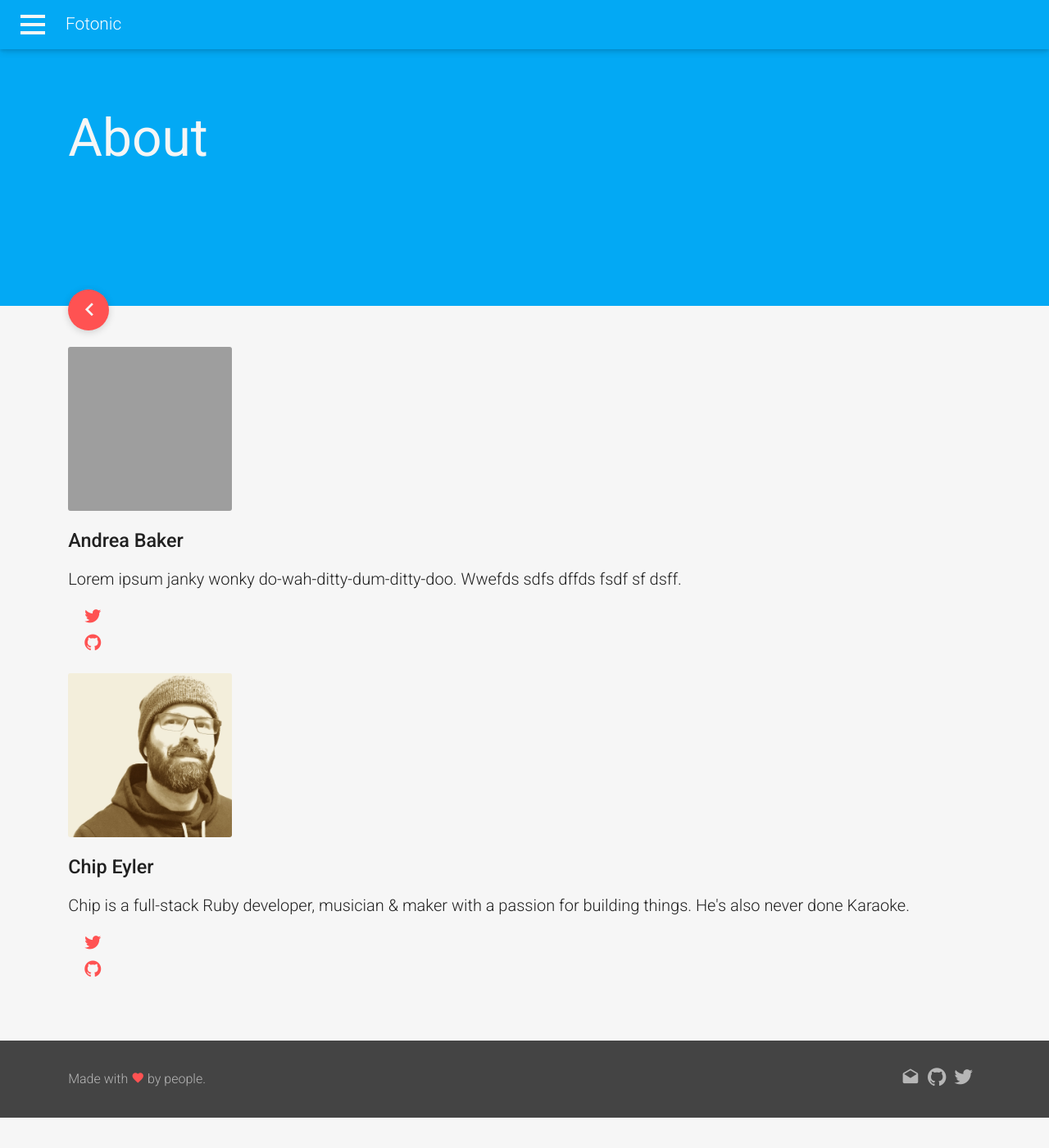
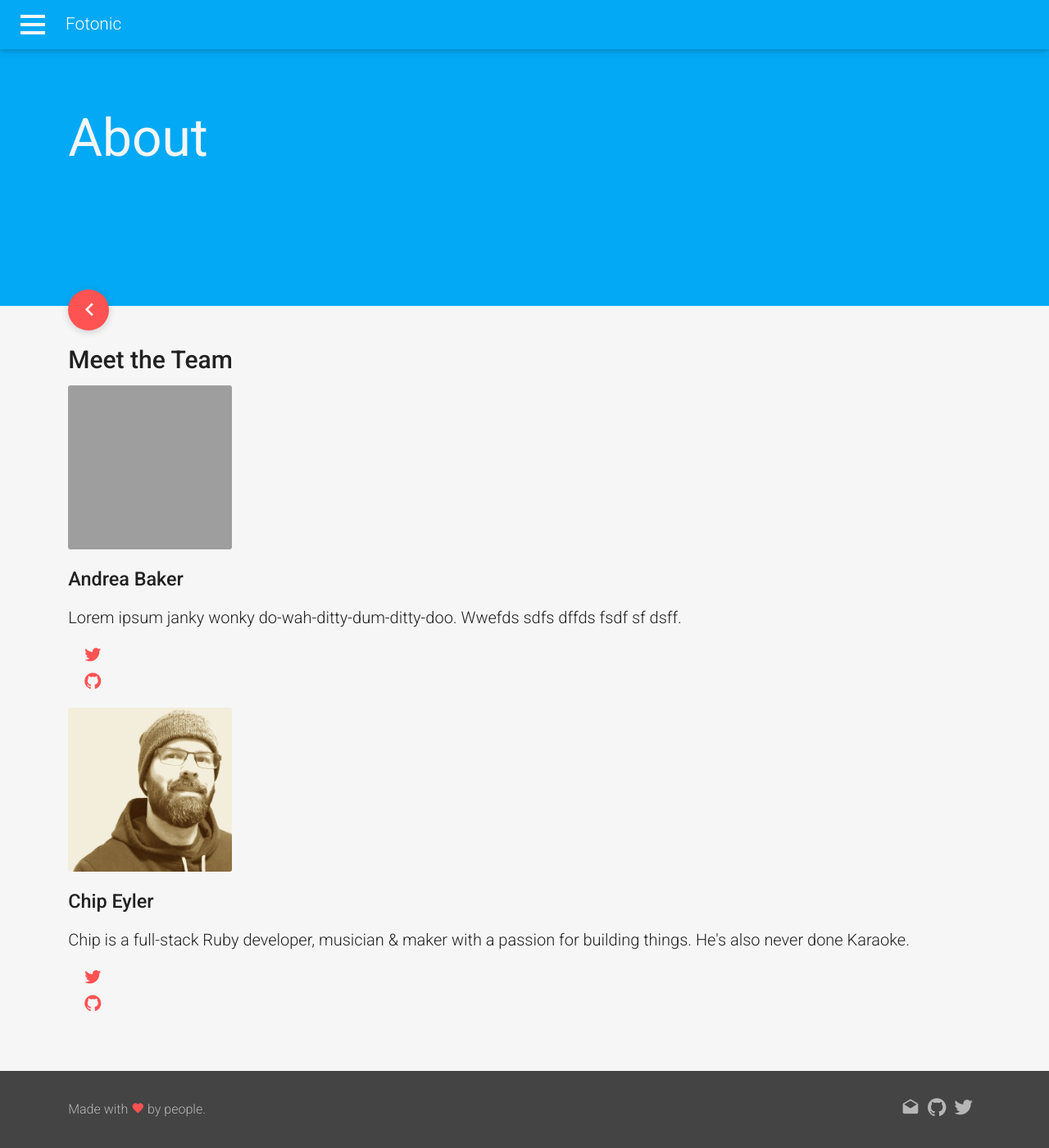
Before and after one commit to fotonic/fotonic.github.io, a Jekyll site: the page built from _pages/about.md, in a window 1280 px wide and 1400 px high, scrolled down 54 px. Shown: the whole window at 82% size. Built offline with Jekyll 4.4.1, drawn with Linux system fonts in a browser that asks for light colours; nearby versions of some CDN libraries; before the commit the page ends 1417 px from its top, so only the background shows below that; grey boxes are pictures that could not be loaded.

Commit message:
about stuff

```diff
--- a/_assets/_sass/_base.scss
+++ b/_assets/_sass/_base.scss
@@ -201,7 +201,7 @@ pre {
   font-size: 1rem;
 }
 .member_card {
-  margin-bottom: 20px;
+  margin: 20px, 0;
 }
 
 
--- a/_layouts/about.html
+++ b/_layouts/about.html
@@ -2,6 +2,8 @@
 layout: default
 ---
 <!-- PLEASE READ - Update all member info in _data/member.yml to render a card view  -->
+
+<h2>Meet the Team</h2>
 
 {% for member in site.data.members %}
 
@@ -12,8 +14,8 @@ layout: default
 		<ul class="social_icons">
 		  {% if member.twitter %}<li><a target="_blank" href="http://twitter.com/{{ member.twitter }}"><span class="icon-twitter"></span></a></li>{% endif %}
 		  {% if member.github %}<li><a target="_blank" href="{{ member.github }}"><span class="icon-github"></span></a></li>{% endif %}
-		  {% if member.dribbble_username %}<li><a target="_blank" href="http://dribbble.com/{{ site.dribbble_username }}"><span class="icon-dribbble"></span></a></li>{% endif %}
-		  {% if member.instagram_username %}<li><a target="_blank" href="http://instagram.com/{{ site.instagram_username }}"><span class="icon-instagram"></span></a></li>{% endif %}
+		  {% if member.dribbble_username %}<li><a target="_blank" href="http://dribbble.com/{{ member.dribbble_username }}"><span class="icon-dribbble"></span></a></li>{% endif %}
+		  {% if member.instagram_username %}<li><a target="_blank" href="http://instagram.com/{{ member.instagram_username }}"><span class="icon-instagram"></span></a></li>{% endif %}
 		  {% if member.email %}<li><a href="mailto:{{ site.email }}"><span class="icon-drafts"></span></a></li>{% endif %}
 	  </ul>
 	</div>
```
